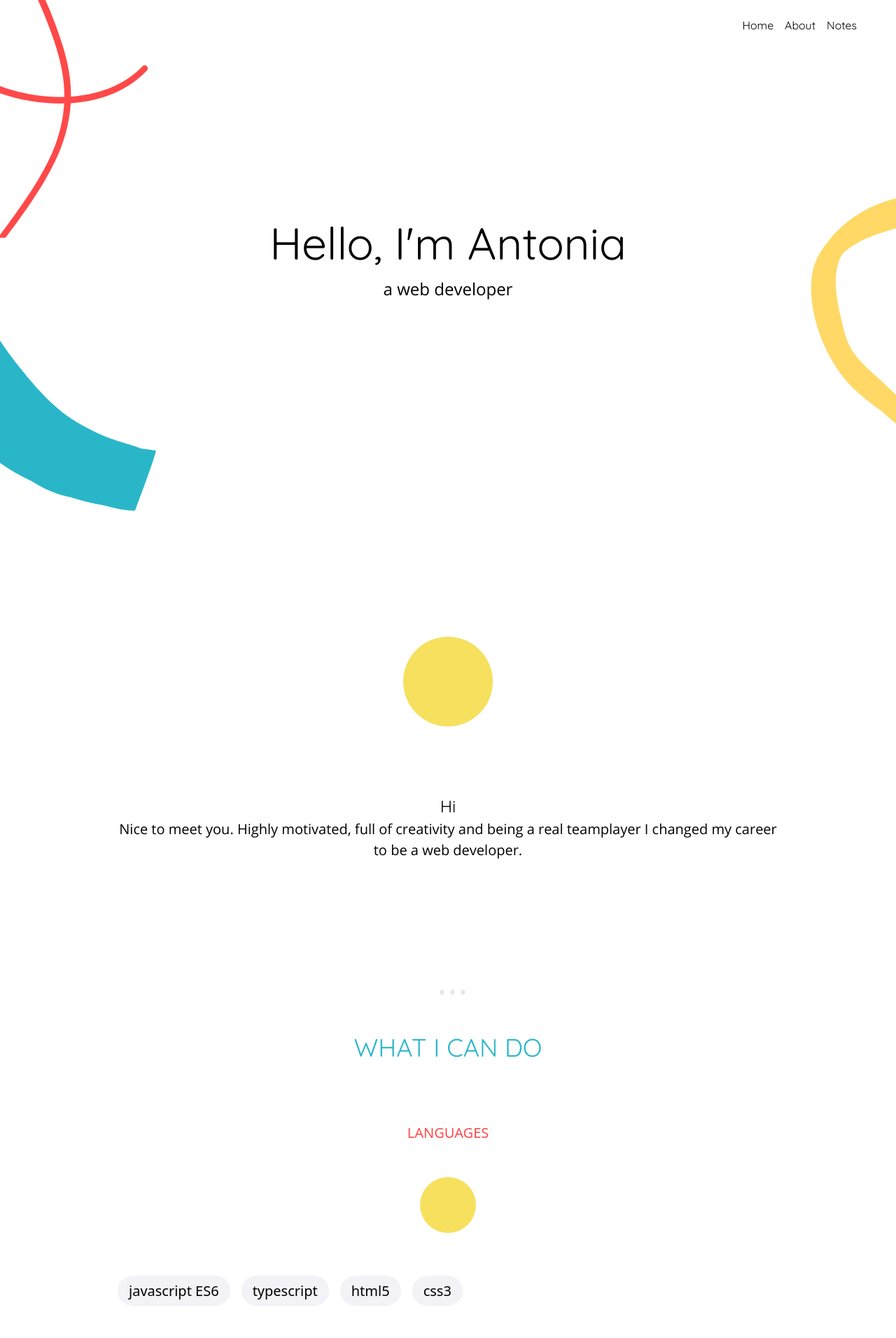
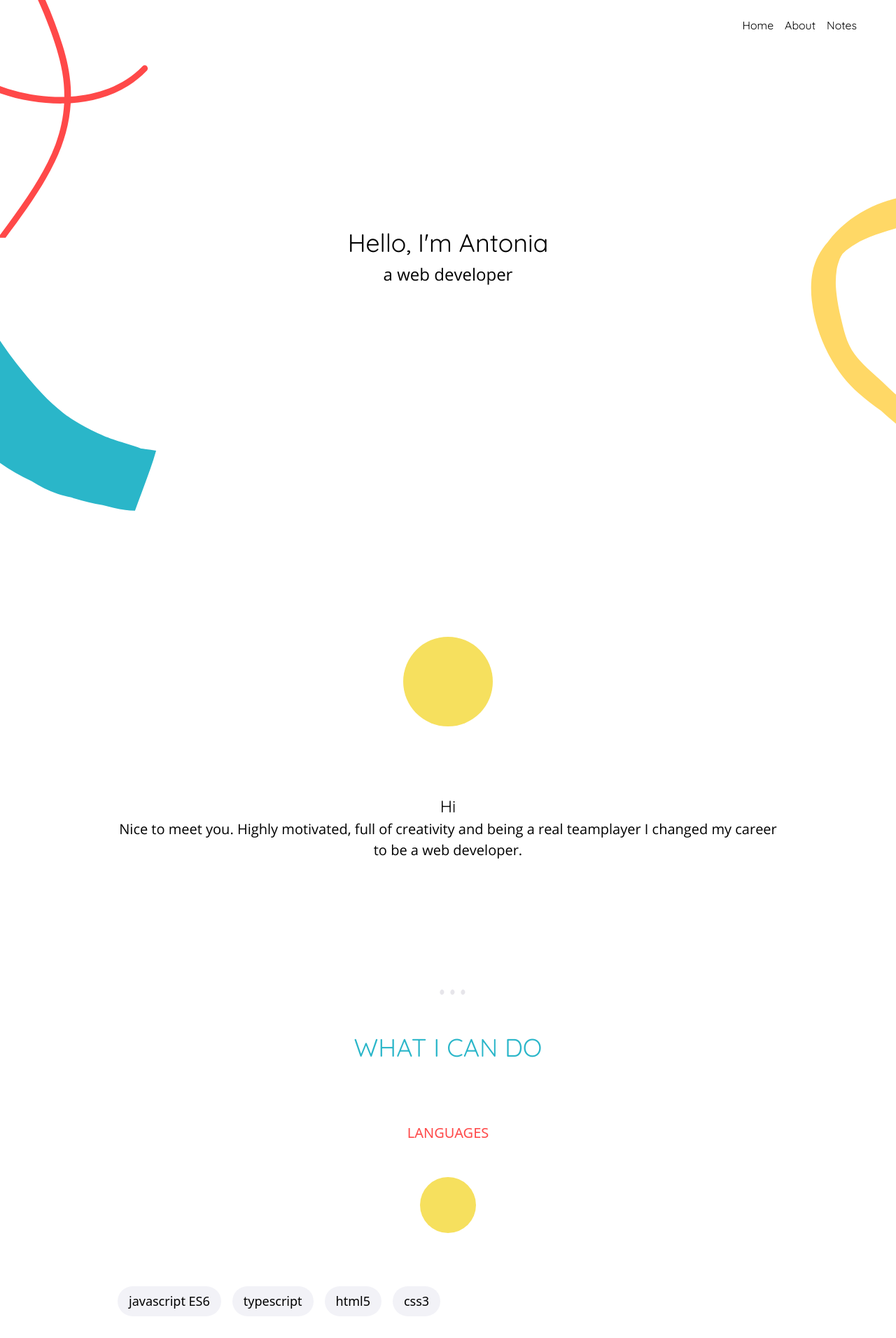
Before and after one commit to antokro/super-broccoli, a Gatsby site: page / in a window 1280 px wide. Shown: the top 1912 px of the page at 70% size. Built offline with nearby package versions, Linux system fonts and the light colour scheme; Gatsby itself is replaced by a stand-in of ours.

Commit message:
Some adjustments regarding sizes

```diff
--- a/src/components/bio.js
+++ b/src/components/bio.js
@@ -22,12 +22,6 @@ const Bio = () => {
           company: "Zitra GmbH",
           city: "Hamburg",
           duration: "2015-2017",
-        },
-        {
-          position: "Coding Bootcamp",
-          company: "neue fische GmbH",
-          city: "Hamburg",
-          duration: "2019, 3 months",
         },
       ],
     },
--- a/src/components/chip.js
+++ b/src/components/chip.js
@@ -1,7 +1,7 @@
 import React from "react"
 
 const Chip = ({ content }) => (
-  <span className="rounded-full text-lg md:text-xl py-2 px-4 bg-sb-grey-light mx-2">
+  <span className="rounded-full text-base md:text-lg py-2 px-4 bg-sb-grey-light m-2">
     {content}
   </span>
 )
--- a/src/components/footer.js
+++ b/src/components/footer.js
@@ -6,7 +6,7 @@ import Xing from "../icons/Xing"
 import Pinterest from "../icons/Pinterest"
 
 const Footer = () => {
-  const link = "p-4 h-20 w-20"
+  const link = "p-4 h-16 w-16 md:h-20 md:w-16"
 
   return (
     <div className="mt-12 w-100 bg-sb-turquoise font-display">
@@ -36,7 +36,7 @@ const Footer = () => {
           <Pinterest />
         </a>
       </div>
-      <div className="text-center pb-6 md:pb-12 text-white">
+      <div className="text-center pb-6 md:pb-12 text-white text-xs md:text-base">
         ©️ 2020 with lots of 🧡 by Antonia -{" "}
         <Link to="/impressum">Impressum</Link>
       </div>
--- a/src/components/skill.js
+++ b/src/components/skill.js
@@ -7,7 +7,7 @@ const Skill = ({ headline, content }) => (
     <div className="h-32 w-100 flex justify-center items-center mb-6">
       <div className="rounded-full h-20 w-20 bg-yellow-400"></div>
     </div>
-    <div className="py-5">
+    <div className="py-5 text-center flex flex-wrap">
       {content.map(item => (
         <Chip key={item} content={item} />
       ))}
--- a/src/components/stage.js
+++ b/src/components/stage.js
@@ -2,7 +2,7 @@ import React from "react"
 
 const Stage = () => (
   <section className="h-stage-mobile md:h-stage-desktop w-100 flex justify-center items-center flex-col bg-mobile sm:bg-tablet md:bg-desktop bg-no-repeat bg-cover">
-    <h1 className="font-display text-4xl md:text-6xl">Hello, I'm Antonia</h1>
+    <h1 className="font-display text-2xl md:text-4xl">Hello, I'm Antonia</h1>
     <div className="font-body text-xl md:text-2xl">a web developer</div>
   </section>
 )
```
